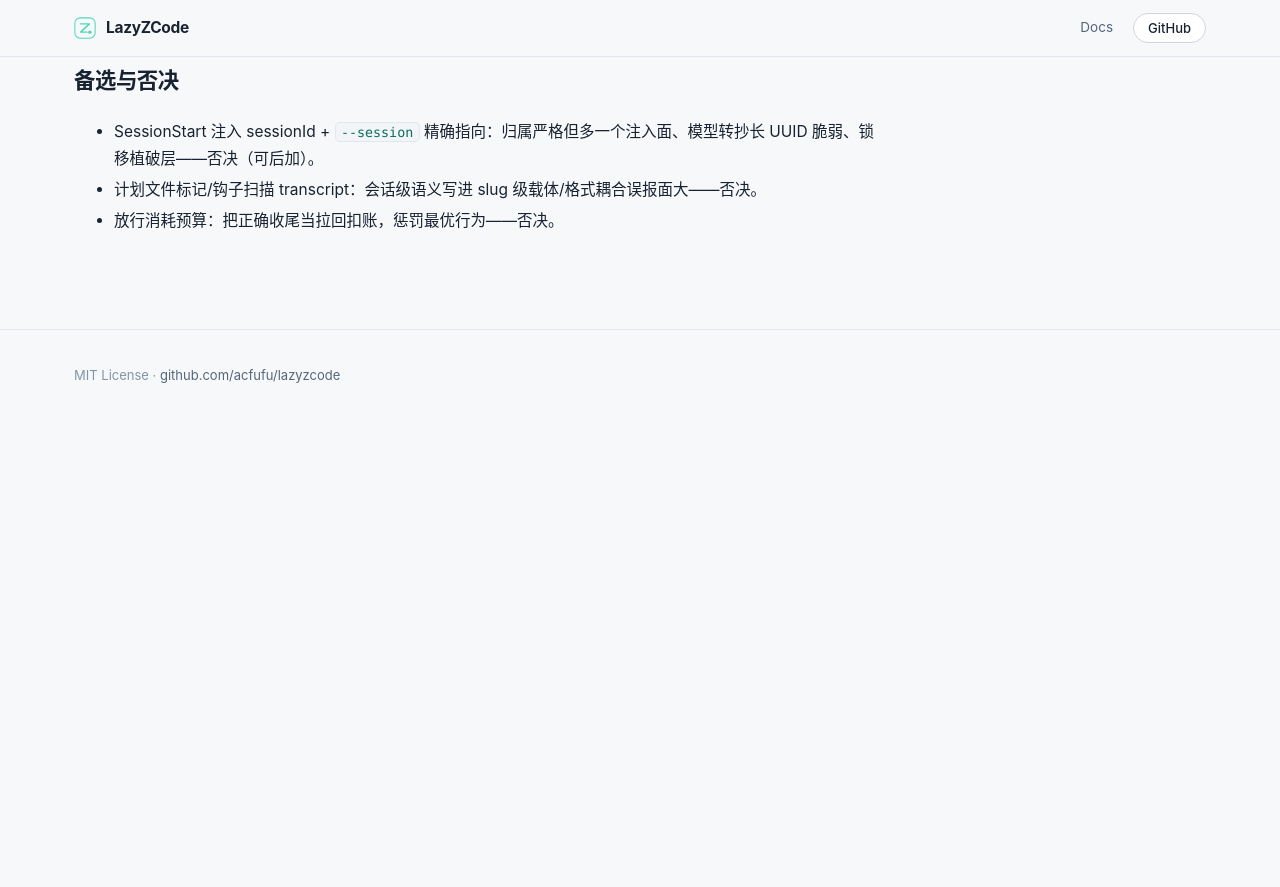
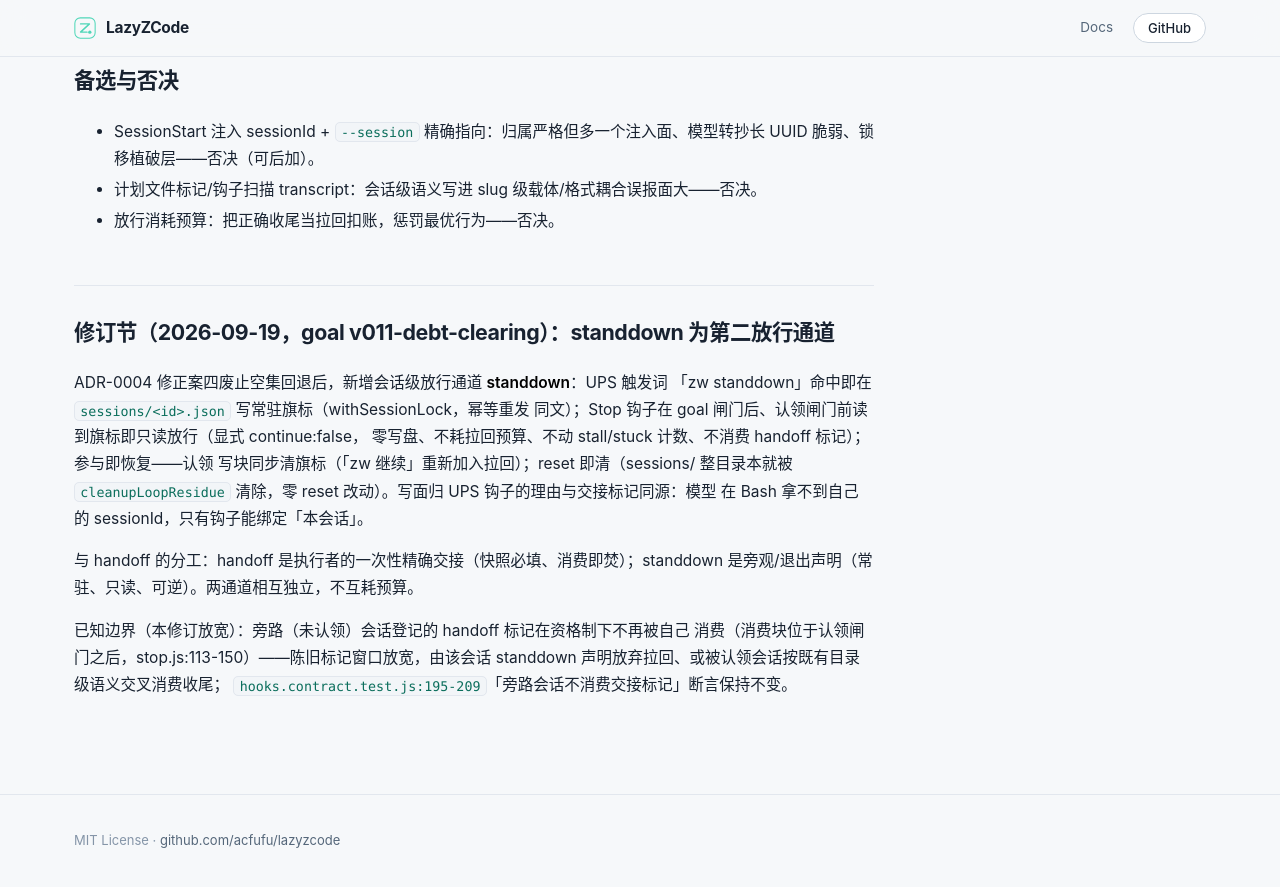
Before and after one commit to Acfufu/lazyzcode, a Jekyll site: the page built from docs/adr/0009-handoff-release.md, in a window 1280 px wide and 900 px high, scrolled down 1253 px. Shown: the top 887 px of the window. Built offline with Jekyll 4.4.1, drawn with Linux system fonts in a browser that asks for light colours; our own code applies the rules of GitHub Pages for plain Markdown files; before the commit the page ends 1688 px from its top, so only the background shows below that.

Commit message:
docs(adr): amend 0004 (empty-set fallback abolished + standdown) and 0009 (second release channel); add 0019 non-git host policy
Goal: v011-debt-clearing#N2

```diff
--- a/docs/adr/0009-handoff-release.md
+++ b/docs/adr/0009-handoff-release.md
@@ -26,3 +26,21 @@
 - SessionStart 注入 sessionId + `--session` 精确指向：归属严格但多一个注入面、模型转抄长 UUID 脆弱、锁移植破层——否决（可后加）。
 - 计划文件标记/钩子扫描 transcript：会话级语义写进 slug 级载体/格式耦合误报面大——否决。
 - 放行消耗预算：把正确收尾当拉回扣账，惩罚最优行为——否决。
+
+## 修订节（2026-09-19，goal v011-debt-clearing）：standdown 为第二放行通道
+
+ADR-0004 修正案四废止空集回退后，新增会话级放行通道 **standdown**：UPS 触发词
+「zw standdown」命中即在 `sessions/<id>.json` 写常驻旗标（withSessionLock，幂等重发
+同文）；Stop 钩子在 goal 闸门后、认领闸门前读到旗标即只读放行（显式 continue:false，
+零写盘、不耗拉回预算、不动 stall/stuck 计数、不消费 handoff 标记）；参与即恢复——认领
+写块同步清旗标（「zw 继续」重新加入拉回）；reset 即清（sessions/ 整目录本就被
+`cleanupLoopResidue` 清除，零 reset 改动）。写面归 UPS 钩子的理由与交接标记同源：模型
+在 Bash 拿不到自己的 sessionId，只有钩子能绑定「本会话」。
+
+与 handoff 的分工：handoff 是执行者的一次性精确交接（快照必填、消费即焚）；standdown
+是旁观/退出声明（常驻、只读、可逆）。两通道相互独立，不互耗预算。
+
+已知边界（本修订放宽）：旁路（未认领）会话登记的 handoff 标记在资格制下不再被自己
+消费（消费块位于认领闸门之后，stop.js:113-150）——陈旧标记窗口放宽，由该会话 standdown
+声明放弃拉回、或被认领会话按既有目录级语义交叉消费收尾；
+`hooks.contract.test.js:195-209`「旁路会话不消费交接标记」断言保持不变。
```
Also changed, not shown: docs/adr/0004-claim-scoped-pull.md (+17 -0 lines), docs/adr/0019-non-git-host-policy.md (added, +45 -0 lines).
